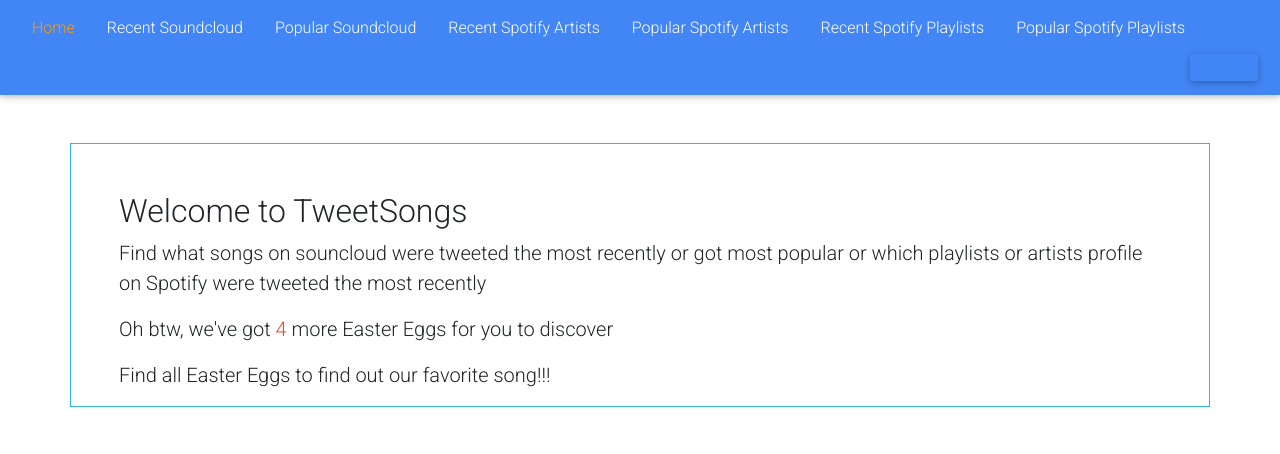
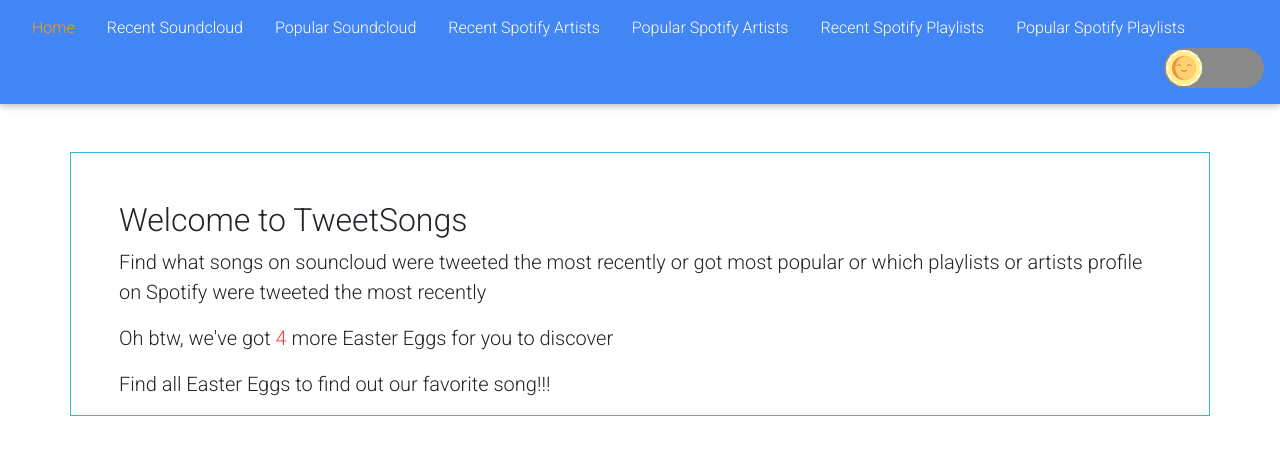
Before and after one commit to thesct22/musicfinder-frontend, a React (Create React App) app: page / in a window 1280 px wide. Shown: the top 454 px of the page. Built offline with nearby package versions, Linux system fonts and the light colour scheme.

Commit message:
Toggle button added

```diff
--- a/src/App.css
+++ /dev/null
@@ -1,38 +0,0 @@
-.App {
-  text-align: center;
-}
-
-.App-logo {
-  height: 40vmin;
-  pointer-events: none;
-}
-
-@media (prefers-reduced-motion: no-preference) {
-  .App-logo {
-    animation: App-logo-spin infinite 20s linear;
-  }
-}
-
-.App-header {
-  background-color: #282c34;
-  min-height: 100vh;
-  display: flex;
-  flex-direction: column;
-  align-items: center;
-  justify-content: center;
-  font-size: calc(10px + 2vmin);
-  color: white;
-}
-
-.App-link {
-  color: #61dafb;
-}
-
-@keyframes App-logo-spin {
-  from {
-    transform: rotate(0deg);
-  }
-  to {
-    transform: rotate(360deg);
-  }
-}
--- a/src/App.js
+++ b/src/App.js
@@ -1,24 +1,46 @@
 import React,{Component} from "react";
+
 import { BrowserRouter } from "react-router-dom";
 import MainRouter from "./MainRouter";
-//import DarkModeToggle from './DarkModeToggle';
 import '@fortawesome/fontawesome-free/css/all.min.css';
 import "bootstrap-css-only/css/bootstrap.min.css";
 import "mdbreact/dist/css/mdb.css";
-//import './styles.scss';
+
+//import { ThemeProvider } from 'styled-components';
+//import { useDarkMode } from './useDarkMode';
+//import { lightTheme, darkTheme } from './theme';
+//import { GlobalStyles } from './global';
+//import Toggle from './Toggle';
+import "./index.css"
+
 
 //import { MDBBtn, MDBInput, MDBModal, MDBModalBody, MDBModalHeader, MDBModalFooter, MDBIcon, MDBBadge, MDBContainer, MDBRow, MDBCol } from "mdbreact";
 class App extends Component{
+    constructor() {
+        super();
+        this.state = {
+            theme:'light'
+        };
+    }
+
+    // toggleTheme=()=>{
+    //     if (this.state.theme==='light'){
+    //         this.setState({theme:'dark'});
+    //     }
+    //     else{
+    //         this.setState({theme:'light'});
+    //     }
+    // }
     render(){
         return(
+            //<ThemeProvider theme={this.state.theme === 'light' ? lightTheme : darkTheme}>
             <>
-                {/* <div className="navbar">
-                    <DarkModeToggle />
-                </div> */}
+
                 <BrowserRouter>
                     <MainRouter />
                 </BrowserRouter>
             </>
+            //</ThemeProvider>
         )
     }
 }
--- a/src/core/Menu.js
+++ b/src/core/Menu.js
@@ -1,12 +1,17 @@
-import React from "react";
+import React, {useState} from "react";
 import { Link, withRouter } from "react-router-dom";
-
+import "../toggle.css";
 const isActive = (history, path) => {
     if (history.location.pathname === path) return { color: "#ff9900" };
     else return { color: "#ffffff" };
 };
 
-const Menu = ({ history }) => (
+const Menu = ({ history }) => {
+    const [active, handleClick] = useState(false);
+    const toggling =()=>{
+        handleClick(!active)
+    }
+    return(
         <nav className="navbar navbar-dark bg-primary">
 
             <ul className="nav">
@@ -81,9 +86,17 @@ const Menu = ({ history }) => (
                 </li>
             </ul>
             <div className="ml-auto">
-            <button className="btn btn-primary"/>
+            <label className="switch" v-if="option.icon && option.icon === 'mute'">
+            <input
+                type="checkbox"
+                checked={active}
+                onChange={()=>toggling()}
+            />
+            <span className="slider round"></span>
+            </label>
             </div>
         </nav>
-);
+    )
+}
 
 export default withRouter(Menu);
--- a/src/index.css
+++ b/src/index.css
@@ -1,4 +1,6 @@
 body {
+  background-color: #363537;
+  color: #FAFAFA;
   margin: 0;
   font-family: -apple-system, BlinkMacSystemFont, 'Segoe UI', 'Roboto', 'Oxygen',
     'Ubuntu', 'Cantarell', 'Fira Sans', 'Droid Sans', 'Helvetica Neue',
--- a/src/index.js
+++ b/src/index.js
@@ -3,6 +3,7 @@ import ReactDOM from 'react-dom';
 import './index.css';
 import App from './App';
 import reportWebVitals from './reportWebVitals';
+import "./index.css"
 
 
 ReactDOM.render(
--- /dev/null
+++ b/src/theme.js
@@ -0,0 +1,14 @@
+// theme.js
+export const lightTheme = {
+    body: '#E2E2E2',
+    text: '#363537',
+    toggleBorder: '#FFF',
+    gradient: 'linear-gradient(#39598A, #79D7ED)',
+  }
+
+  export const darkTheme = {
+    body: '#363537',
+    text: '#FAFAFA',
+    toggleBorder: '#6B8096',
+    gradient: 'linear-gradient(#091236, #1E215D)',
+  }
--- /dev/null
+++ b/src/toggle.css
@@ -0,0 +1,79 @@
+.ease {
+    transition: all 300ms ease;
+  }
+  .switch {
+    position: relative;
+    display: inline-block;
+    width: 100px;
+    height: 40px;
+  }
+
+  .slider {
+    position: absolute;
+    cursor: pointer;
+    top: 0;
+    left: 0;
+    right: 0;
+    bottom: 0;
+    background: #8a8a8a;
+    -webkit-transition: 0.4s;
+    transition: 0.4s;
+  }
+  .switch input {
+    opacity: 0;
+    width: 0;
+    height: 0;
+  }
+
+  .slider:before {
+    position: absolute;
+
+    margin:auto;
+    display: flex;
+    flex-direction: column;
+    height: 36px;
+    width: 36px;
+    left: 2px;
+    bottom: 2px;
+    background-color: #ffffff;
+    content: url("./icons/sun.svg");
+    -webkit-transition: 0.4s;
+    transition: 0.4s;
+    align-items: center;
+    justify-items: center;
+
+  }
+
+  input:checked + .slider {
+    background-color: #8a8a8a;
+  }
+
+  input:checked + .slider:before {
+    background-color: #000000;
+    content: url("./icons/moon.svg");
+    margin:auto;
+    display: flex;
+    flex-direction: column;
+    align-items: center;
+    justify-items: center;
+  }
+
+
+  input:focus + .slider {
+    box-shadow: 0 0 1px #f3c93c;
+  }
+
+  input:checked + .slider:before {
+    -webkit-transform: translateX(60px);
+    -ms-transform: translateX(60px);
+    transform: translateX(60px);
+  }
+
+  /* Rounded sliders */
+  .slider.round {
+    border-radius: 30px;
+  }
+
+  .slider.round:before {
+    border-radius: 50%;
+  }
```
Also changed, not shown: src/icons/moon.svg (added), src/icons/sun.svg (added). Lines whose indentation alone changed are shown as unchanged.
